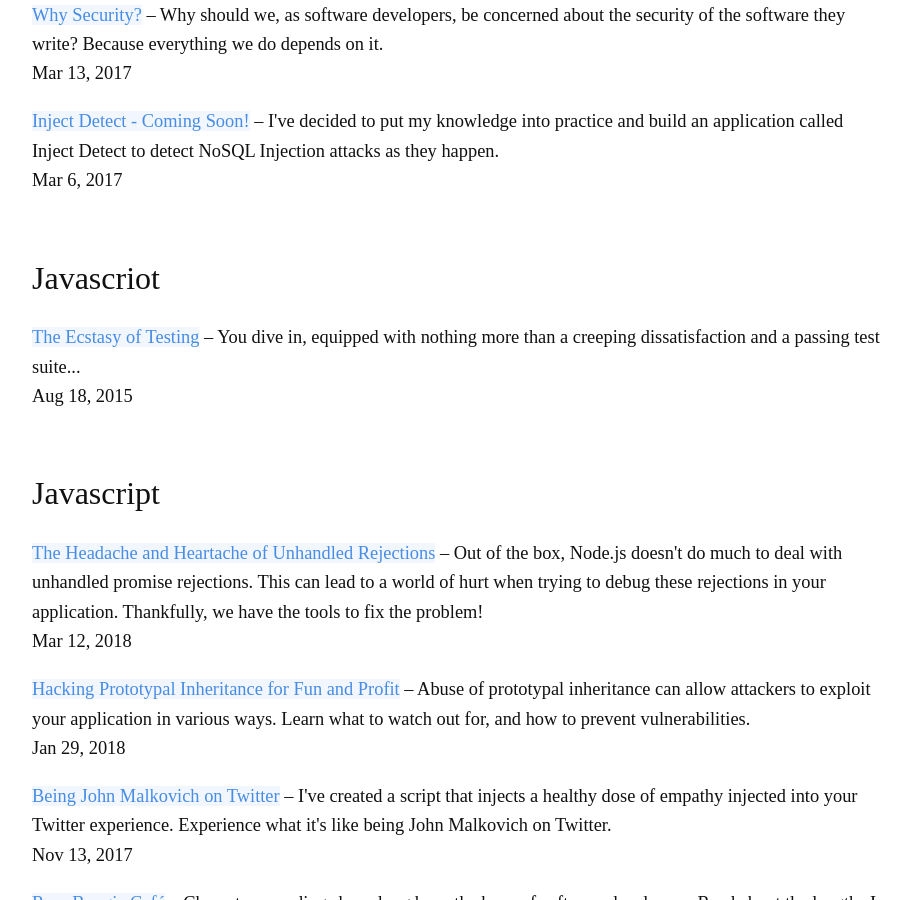
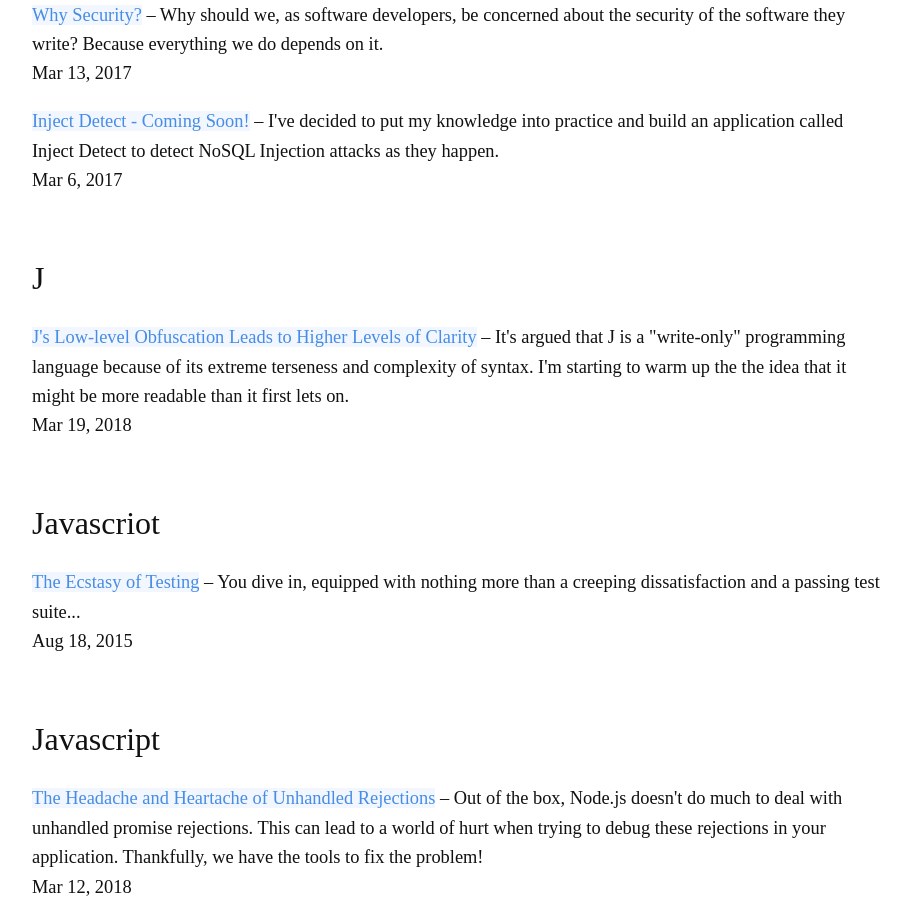
Before and after one commit to pcorey/pcorey.github.io, a Jekyll site: the page built from blog/tags.html, in a window 1280 px wide and 900 px high, scrolled down 22784 px. Shown: the whole window, without its empty margins (183-1094 px from the left). Built offline with Jekyll 4.4.1, drawn with Linux system fonts in a browser that asks for light colours; nearby versions of some CDN libraries; comment, search, counter and statistics services are not loaded; some of the changed text lies outside the part shown.

Commit message:
Fixed quote

```diff
--- a/_posts/2018-03-19-js-low-level-obfuscation-leads-to-higher-levels-of-clarity.markdown
+++ b/_posts/2018-03-19-js-low-level-obfuscation-leads-to-higher-levels-of-clarity.markdown
@@ -1,7 +1,7 @@
 ---
 layout: post
 title:  "J's Low-level Obfuscation Leads to Higher Levels of Clarity"
-description: "It's argued that J is a \"write-only"\" programming language because of its extreme terseness and complexity of syntax. I'm starting to warm up the the idea that it might be more readable than it first lets on."
+description: "It's argued that J is a \"write-only\" programming language because of its extreme terseness and complexity of syntax. I'm starting to warm up the the idea that it might be more readable than it first lets on."
 author: "Pete Corey"
 date:   2018-03-19
 tags: ["J", "Programming Languages"]
```
